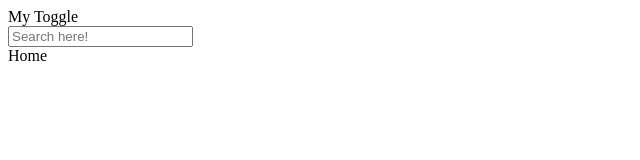
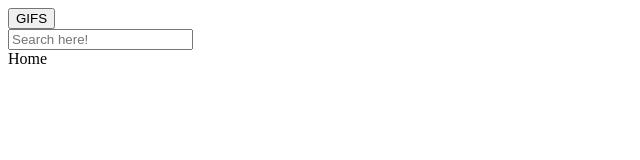
Before and after one commit to itsrojasleon/search-infinite-gifs, a React (Create React App) app: page / in a window 1280 px wide. Shown: the top 160 px of the page, without its empty margins (0-640 px from the left). Built offline with nearby package versions, Linux system fonts and the light colour scheme.

Commit message:
Toggle component it works

```diff
--- a/src/components/Header.js
+++ b/src/components/Header.js
@@ -1,17 +1,19 @@
 import React, { useState } from 'react';
 import SearchBar from './SearchBar';
+import Toggle from './Toggle';
 
-function Header(props) {
+function Header() {
+  //Initial data of toggle
   const [toggle, useToggle] = useState(false);
 
-  const _toggleUpdate = () => {
-    return useToggle
-  }
+  //Update the value
+  const toggleUpdate = () => useToggle(!toggle);
+
   return (
-    <div>
-      <div>My Toggle</div>
+    <>
+      <Toggle clicked={toggleUpdate} toggled={toggle} />
       <SearchBar />
-    </div>
+    </>
   );
 }
 export default Header;
--- /dev/null
+++ b/src/components/Toggle.js
@@ -0,0 +1,8 @@
+import React from 'react';
+
+function Toggle ({ toggled, clicked }) {
+  return (
+    <button onClick={clicked}>{toggled !== true ? 'GIFS' : 'STICKERS'}</button>
+  );
+}
+export default Toggle;
```
